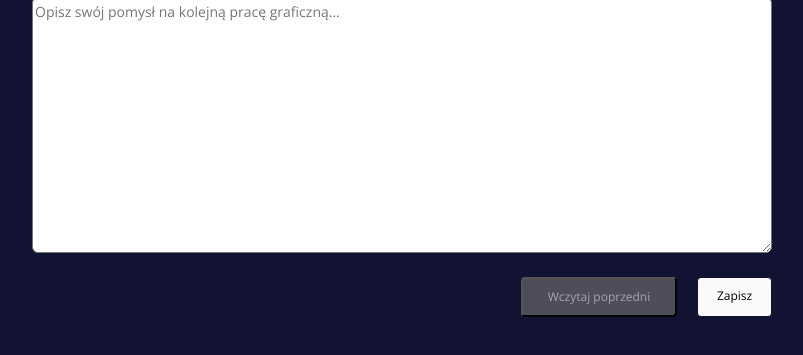
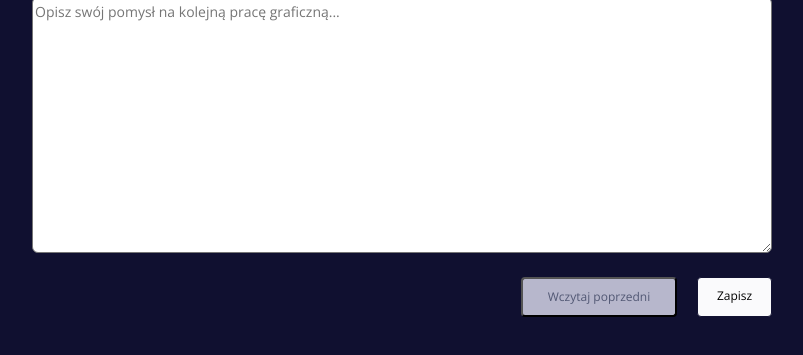
Before and after one commit to martynakurylowicz/simple-editor, a website built with webpack: page src/pages/index.html in a window 1280 px wide. Shown: the part 281-636 px from the top of the page, without its empty margins (238-1041 px from the left). Built offline with nearby package versions, Linux system fonts and the light colour scheme.

Commit message:
color elements

```diff
--- a/src/scss/main.scss
+++ b/src/scss/main.scss
@@ -5,7 +5,7 @@
 @import url("https://fonts.googleapis.com/css2?family=Open+Sans:wght@300;400&display=swap");
 
 .background {
-  background-color: #121232;
+  background-color: #101030;
   margin: auto;
   width: 100vw;
   height: 100vh;
@@ -25,13 +25,13 @@
   padding: 10px 14px;
   width: 156px;
   height: 40px;
-  background: #4e4e5a;
+  background: #b7b7cc;
   border-radius: 4px;
   font-family: "Open Sans";
   font-style: normal;
   font-weight: 400;
   font-size: 12px;
-  color: #a1a4b1;
+  color: #525874;
   line-height: 16px;
   display: flex;
   align-items: center;
@@ -70,7 +70,7 @@
   font-weight: normal;
   font-size: 14px;
   line-height: 24px;
-  color: #86878d;
+  color: #a4aad1;
   border-radius: 6px;
 }
 
```
